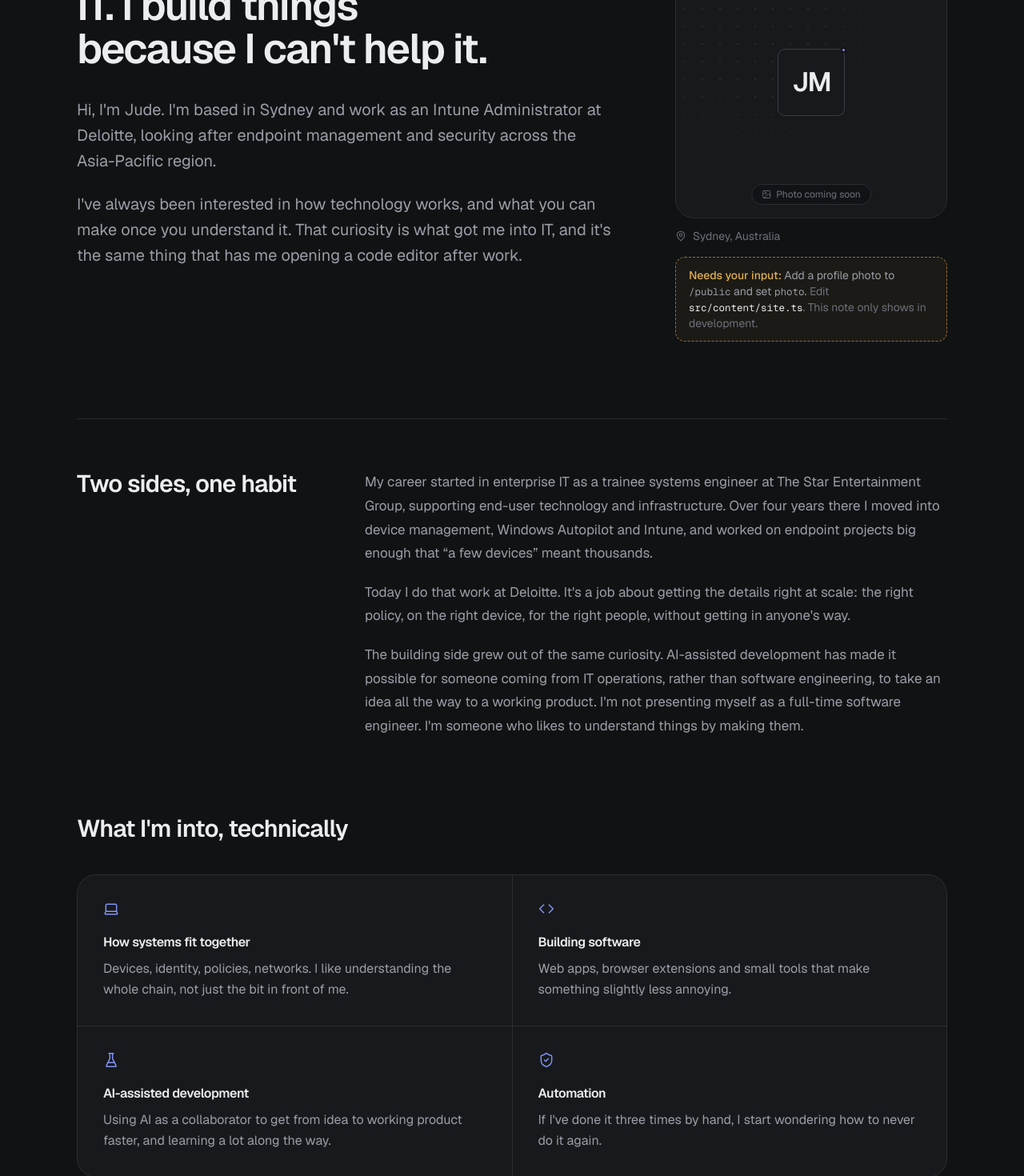
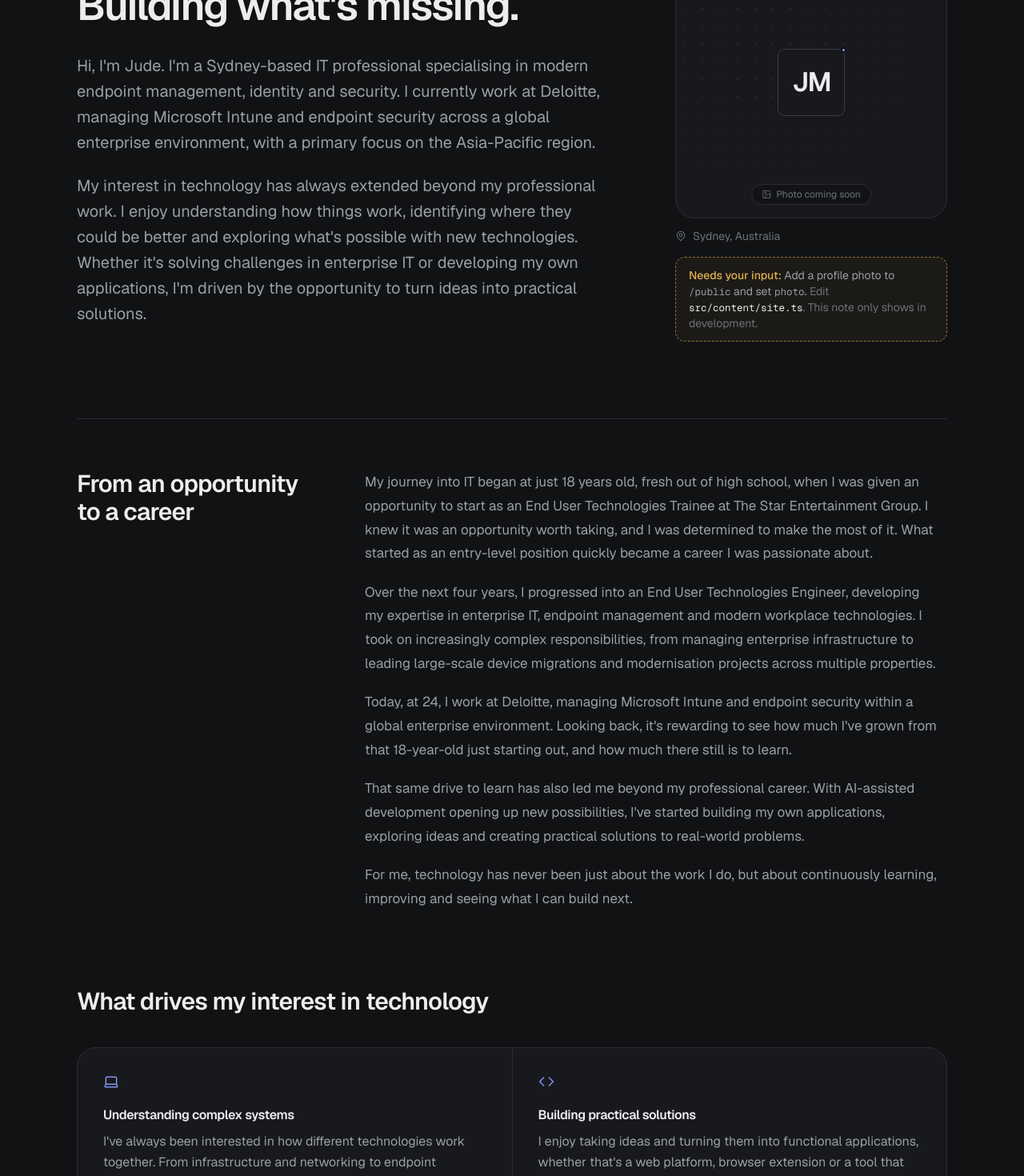
Before and after one commit to judemendez-dev/dev-portoflio, a Next.js app: page /about in a window 1280 px wide. Shown: the part 220-1690 px from the top of the page at 80% size. Built offline with nearby package versions, Linux system fonts and the light colour scheme.

Commit message:
Add files via upload

```diff
--- a/src/app/about/page.tsx
+++ b/src/app/about/page.tsx
@@ -19,23 +19,23 @@ export const metadata = createMetadata({
 const techInterests: { icon: IconName; title: string; body: string }[] = [
   {
     icon: "laptop",
-    title: "How systems fit together",
-    body: "Devices, identity, policies, networks. I like understanding the whole chain, not just the bit in front of me.",
+    title: "Understanding complex systems",
+    body: "I've always been interested in how different technologies work together. From infrastructure and networking to endpoint management, identity and security, I enjoy understanding the bigger picture and how each component contributes to a functioning enterprise environment.",
   },
   {
     icon: "code",
-    title: "Building software",
-    body: "Web apps, browser extensions and small tools that make something slightly less annoying.",
+    title: "Building practical solutions",
+    body: "I enjoy taking ideas and turning them into functional applications, whether that's a web platform, browser extension or a tool that addresses a real-world problem. I'm particularly interested in creating solutions that improve existing technologies and make everyday tasks easier.",
   },
   {
     icon: "flask",
-    title: "AI-assisted development",
-    body: "Using AI as a collaborator to get from idea to working product faster, and learning a lot along the way.",
+    title: "Exploring AI-assisted development",
+    body: "AI has opened up opportunities to explore software development in ways that weren't previously accessible to me. I enjoy experimenting with emerging AI technologies, learning through the development process and using these tools to bring ideas to life.",
   },
   {
     icon: "shield",
-    title: "Automation",
-    body: "If I've done it three times by hand, I start wondering how to never do it again.",
+    title: "Automation & efficiency",
+    body: "I naturally look for ways to simplify repetitive processes and improve how things are done. Whether through automation, better workflows or purpose-built tools, I'm interested in making technology more efficient, intuitive and accessible.",
   },
 ];
 
@@ -48,16 +48,19 @@ export default function AboutPage() {
       <div className="grid gap-12 pb-8 pt-14 sm:pt-20 lg:grid-cols-[1fr_340px] lg:gap-20">
         <header>
           <h1 className="rise text-title font-semibold text-balance">
-            I work in enterprise IT. I build things because I can&apos;t help it.
+            Working with technology. Building what&apos;s missing.
           </h1>
           <div className="rise prose-body mt-8 max-w-[62ch] text-lede text-ink-muted" style={cssVars({ "--i": 1 })}>
             <p>
-              Hi, I&apos;m Jude. I&apos;m based in Sydney and work as an Intune Administrator at Deloitte, looking after endpoint
-              management and security across the Asia-Pacific region.
+              Hi, I&apos;m Jude. I&apos;m a Sydney-based IT professional specialising in modern endpoint management, identity and
+              security. I currently work at Deloitte, managing Microsoft Intune and endpoint security across a global enterprise
+              environment, with a primary focus on the Asia-Pacific region.
             </p>
             <p>
-              I&apos;ve always been interested in how technology works, and what you can make once you understand it. That
-              curiosity is what got me into IT, and it&apos;s the same thing that has me opening a code editor after work.
+              My interest in technology has always extended beyond my professional work. I enjoy understanding how things work,
+              identifying where they could be better and exploring what&apos;s possible with new technologies. Whether it&apos;s
+              solving challenges in enterprise IT or developing my own applications, I&apos;m driven by the opportunity to turn
+              ideas into practical solutions.
             </p>
           </div>
         </header>
@@ -102,24 +105,35 @@ export default function AboutPage() {
       <section aria-labelledby="story" className="mt-16 grid gap-10 border-t border-line pt-16 lg:grid-cols-[280px_1fr] lg:gap-20">
         <Reveal>
           <h2 id="story" className="text-heading font-semibold">
-            Two sides, one habit
+            From an opportunity to a career
           </h2>
         </Reveal>
         <Reveal delay={1} className="prose-body max-w-[64ch] text-[17px] leading-[1.75] text-ink-muted">
           <p>
-            My career started in enterprise IT as a trainee systems engineer at The Star Entertainment Group, supporting end-user
-            technology and infrastructure. Over four years there I moved into device management, Windows Autopilot and Intune,
-            and worked on endpoint projects big enough that &ldquo;a few devices&rdquo; meant thousands.
+            My journey into IT began at just 18 years old, fresh out of high school, when I was given an opportunity to start as
+            an End User Technologies Trainee at The Star Entertainment Group. I knew it was an opportunity worth taking, and I
+            was determined to make the most of it. What started as an entry-level position quickly became a career I was
+            passionate about.
           </p>
           <p>
-            Today I do that work at Deloitte. It&apos;s a job about getting the details right at scale: the right policy, on the
-            right device, for the right people, without getting in anyone&apos;s way.
+            Over the next four years, I progressed into an End User Technologies Engineer, developing my expertise in enterprise
+            IT, endpoint management and modern workplace technologies. I took on increasingly complex responsibilities, from
+            managing enterprise infrastructure to leading large-scale device migrations and modernisation projects across
+            multiple properties.
           </p>
           <p>
-            The building side grew out of the same curiosity. AI-assisted development has made it possible for someone coming
-            from IT operations, rather than software engineering, to take an idea all the way to a working product. I&apos;m
-            not presenting myself as a full-time software engineer. I&apos;m someone who likes to understand things by making
-            them.
+            Today, at 24, I work at Deloitte, managing Microsoft Intune and endpoint security within a global enterprise
+            environment. Looking back, it&apos;s rewarding to see how much I&apos;ve grown from that 18-year-old just starting
+            out, and how much there still is to learn.
+          </p>
+          <p>
+            That same drive to learn has also led me beyond my professional career. With AI-assisted development opening up new
+            possibilities, I&apos;ve started building my own applications, exploring ideas and creating practical solutions to
+            real-world problems.
+          </p>
+          <p>
+            For me, technology has never been just about the work I do, but about continuously learning, improving and seeing
+            what I can build next.
           </p>
         </Reveal>
       </section>
@@ -128,7 +142,7 @@ export default function AboutPage() {
       <section aria-labelledby="tech" className="mt-24">
         <Reveal>
           <h2 id="tech" className="text-heading font-semibold">
-            What I&apos;m into, technically
+            What drives my interest in technology
           </h2>
         </Reveal>
         <ul className="mt-10 grid gap-px overflow-hidden rounded-[24px] border border-line bg-line sm:grid-cols-2">
--- a/src/content/experience.ts
+++ b/src/content/experience.ts
@@ -29,12 +29,12 @@ export const experience: Company[] = [
     location: "Sydney",
     roles: [
       {
-        title: "Intune Administrator",
+        title: "Microsoft Intune Administrator - Asia Pacific",
         start: "Mar 2025",
         end: "Present",
         current: true,
         summary:
-          "Supporting enterprise endpoint management and security across the Asia-Pacific region, with experience contributing to global Microsoft Defender initiatives.",
+          "Responsible for managing Microsoft Intune and endpoint security across a global enterprise environment, with a primary focus on the Asia-Pacific region. My work includes implementing role-based access controls at a global scale, collaborating with security teams to develop and deploy endpoint security policies, and conducting proof-of-concept testing to evaluate new technologies. I've also led the implementation and rollout of Microsoft Intune Remote Help to member firms worldwide, helping improve remote support capabilities across the organisation.",
         focus: [
           "Microsoft Intune administration",
           "Endpoint security and Microsoft Defender",
@@ -49,12 +49,12 @@ export const experience: Company[] = [
     location: "Sydney",
     roles: [
       {
-        title: "Systems Engineer",
+        title: "End User Technologies Engineer",
         // TODO (your input): add the start month if you'd like, e.g. "Jul 2022".
         start: "2022",
         end: "Feb 2025",
         summary:
-          "Worked across enterprise device management, Windows Autopilot, Microsoft Intune and infrastructure, contributing to large-scale endpoint projects including migrations involving thousands of devices.",
+          "Served as the Subject Matter Expert (SME) for Mobile Device Management, leading the migration of over 10,000 devices from a legacy MDM platform to Microsoft Intune across Sydney, Brisbane and the Gold Coast. Played a key role in modernising enterprise endpoint infrastructure through SCCM and Intune integration, Windows Autopilot deployments and device management improvements. Provided technical leadership to field services teams across all three properties, delivering scalable solutions that improved endpoint provisioning, management and security.",
         focus: [
           "Enterprise device management",
           "Windows Autopilot",
@@ -64,7 +64,7 @@ export const experience: Company[] = [
         ],
       },
       {
-        title: "Trainee Systems Engineer",
+        title: "End User Technologies Trainee",
         start: "Mar 2021",
         end: "Jun 2022",
         summary:
@@ -80,36 +80,55 @@ export type SkillGroup = { name: string; blurb: string; skills: string[] };
 export const skillGroups: SkillGroup[] = [
   {
     name: "Endpoint Management",
-    blurb: "Getting devices enrolled, configured and kept healthy at scale.",
+    blurb: "Deploying, configuring and managing enterprise devices at scale.",
     skills: [
       "Microsoft Intune",
-      "SCCM / MECM",
+      "Microsoft Configuration Manager (SCCM / MECM)",
       "Windows Autopilot",
       "Mobile Device Management (MDM)",
       "Mobile Application Management (MAM)",
+      "Apple Business Manager",
+      "Android Enterprise",
+      "Endpoint Configuration & Compliance",
     ],
   },
   {
     name: "Identity & Security",
-    blurb: "Making sure the right people reach the right things from healthy devices.",
-    skills: ["Microsoft Entra ID", "Conditional Access", "Device compliance", "Microsoft Defender"],
+    blurb: "Managing identity, access and endpoint protection across enterprise environments.",
+    skills: [
+      "Microsoft Entra ID",
+      "Microsoft Defender for Endpoint",
+      "Conditional Access",
+      "Role-Based Access Control (RBAC)",
+      "Identity & Access Management (IAM)",
+      "Endpoint Security Policies",
+      "Device Compliance",
+    ],
   },
   {
     name: "Infrastructure & Automation",
-    blurb: "Less clicking, more repeatable work.",
-    // TODO (your input): add scripting languages or tools you use day to day.
-    skills: ["Microsoft Graph", "Graph-based automation", "Enterprise infrastructure", "IT operations"],
+    blurb: "Supporting enterprise infrastructure, system integration and operational efficiency.",
+    skills: [
+      "Microsoft Graph API",
+      "Active Directory",
+      "Group Policy",
+      "PowerShell",
+      "Public Key Infrastructure (PKI)",
+      "Certificate Management",
+      "Enterprise IT Operations",
+    ],
   },
   {
     name: "Development & Tools",
-    blurb: "What I reach for when I'm building something of my own.",
+    blurb: "Exploring modern development technologies to build practical applications and solutions.",
     skills: [
       "Next.js",
+      "React",
       "TypeScript",
       "Tailwind CSS",
       "Supabase",
-      "Browser extensions",
-      "AI-assisted development",
+      "Browser Extension Development",
+      "AI-Assisted Development",
     ],
   },
 ];
--- a/src/content/site.ts
+++ b/src/content/site.ts
@@ -22,7 +22,7 @@ export const site = {
   description:
     "Jude Mendez is a Sydney-based IT professional specialising in enterprise endpoint management and security, who builds apps and experiments with AI-assisted development outside the day job.",
 
-  role: "Intune Administrator",
+  role: "Microsoft Intune Administrator - Asia Pacific",
   employer: "Deloitte",
 
   /**
--- a/src/lib/seo.ts
+++ b/src/lib/seo.ts
@@ -14,7 +14,7 @@ export type SocialImage = { url: string; width: number; height: number; alt: str
 
 /** Ready-made 1200×630 share cards in /public/og (regenerate them if you change page titles). */
 export const socialImages = {
-  home: { url: "/og/home.png", width: 1200, height: 630, alt: "Jude Mendez — IT professional by day, building things by curiosity" },
+  home: { url: "/og/home.png", width: 1200, height: 630, alt: "Jude Mendez — Working in IT. Building beyond it." },
   projects: { url: "/og/projects.png", width: 1200, height: 630, alt: "Projects by Jude Mendez" },
   about: { url: "/og/about.png", width: 1200, height: 630, alt: "About Jude Mendez" },
   experience: { url: "/og/experience.png", width: 1200, height: 630, alt: "Jude Mendez's professional experience" },
```
Also changed, not shown: src/app/experience/page.tsx (+4 -3 lines), src/app/page.tsx (+10 -8 lines), public/og/home.png.
